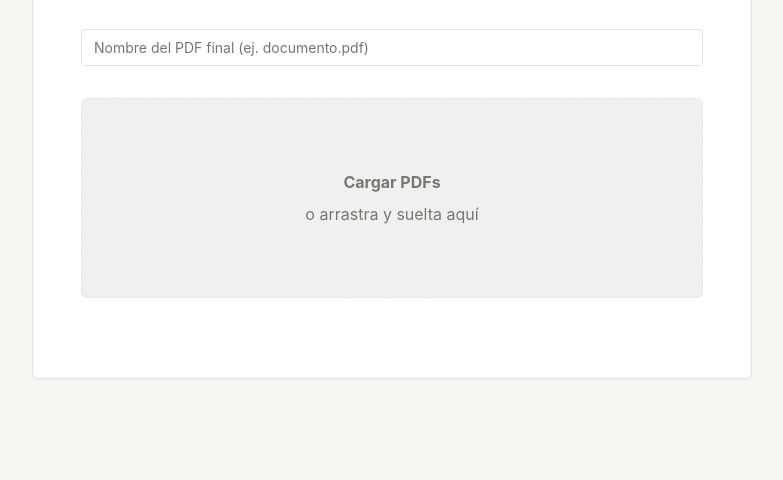
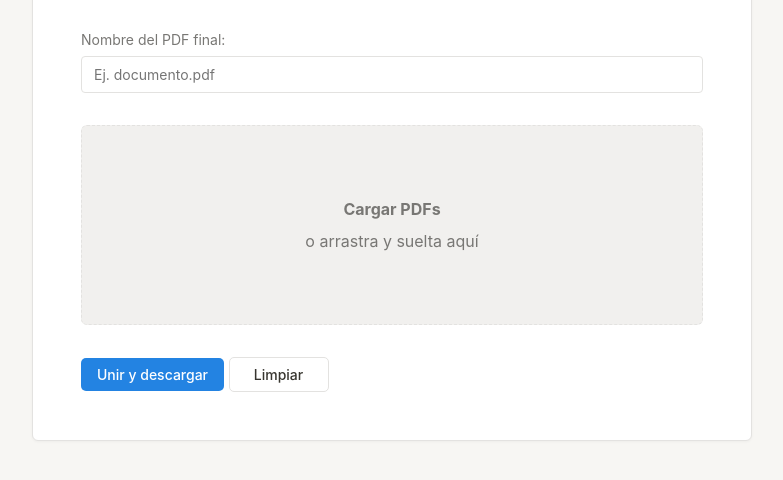
Before and after one commit to crdiazcasado/pdf-joiner, a plain HTML site: page index.html in a window 1280 px wide. Shown: the part 188-668 px from the top of the page, without its empty margins (248-1031 px from the left). Drawn offline with Linux system fonts and the light colour scheme.

Commit message:
Add input for final PDF name and update buttons

```diff
--- a/index.html
+++ b/index.html
@@ -6,29 +6,35 @@
 <title>Unir PDFs</title>
 <link rel="stylesheet" href="style.css">
 </head>
-
 <body>
-
 <div id="card">
     <div class="title">
         <h1>Unir PDFs</h1>
         <p>Se unirán según el número del nombre</p>
     </div>
 
-    <input id="outputName" type="text" placeholder="Nombre del PDF final (ej. documento.pdf)">
+    <div class="config">
+        <div id="controls">
+            <div class="size">
+                <p>Nombre del PDF final:</p>
+                <input id="outputName" type="text" placeholder="Ej. documento.pdf">
+            </div>
+        </div>
+    </div>
 
     <div id="dropzone">
         <strong>Cargar PDFs</strong>
         o arrastra y suelta aquí
     </div>
-
     <input id="fileInput" type="file" multiple accept="application/pdf">
 
-    <div id="fileList"></div>
+    <div id="actions">
+        <button id="mergeBtn">Unir y descargar</button>
+        <button id="clearBtn" class="secondary">Limpiar</button>
+    </div>
+</div>
 
-    <button id="mergeBtn" style="display:none">Unir y descargar</button>
-    <button id="clearBtn" class="secondary" style="display:none">Limpiar</button>
-</div>
+<div id="fileList"></div>
 
 <script src="https://unpkg.com/pdf-lib/dist/pdf-lib.min.js"></script>
 <script src="script.js"></script>
```
